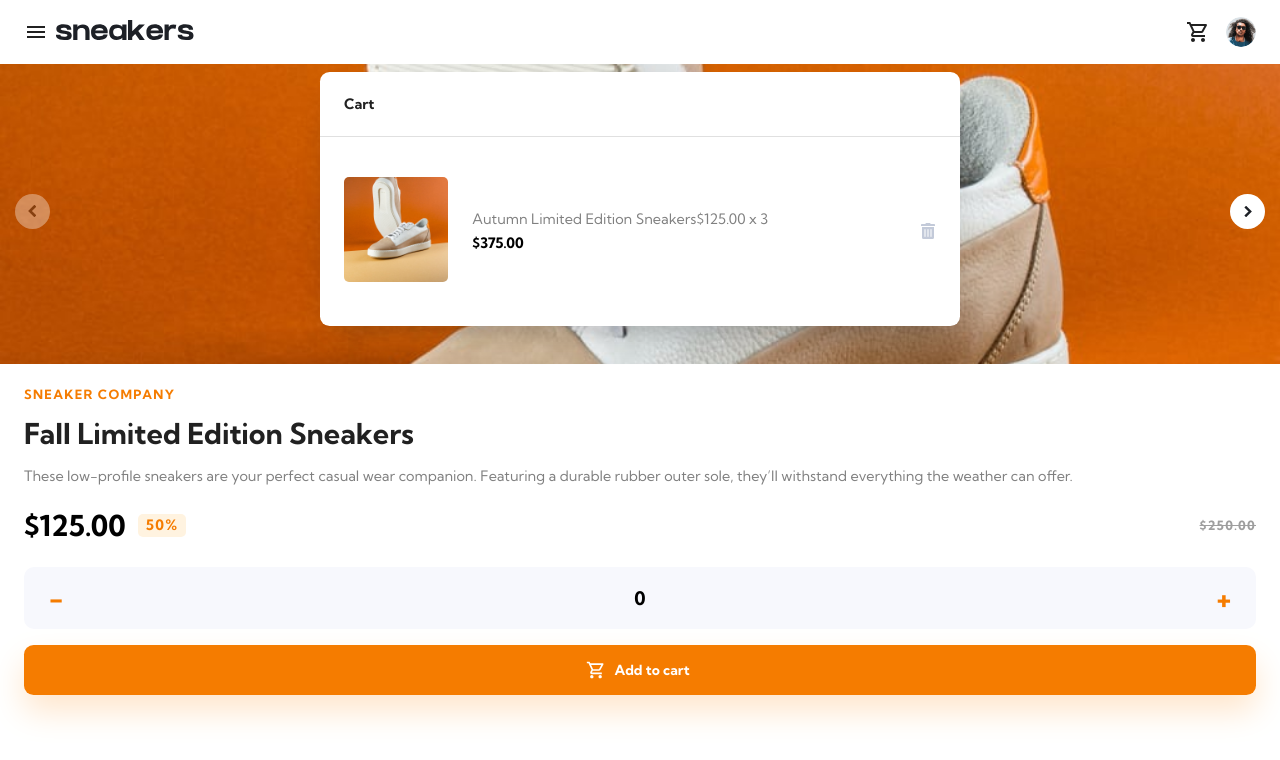
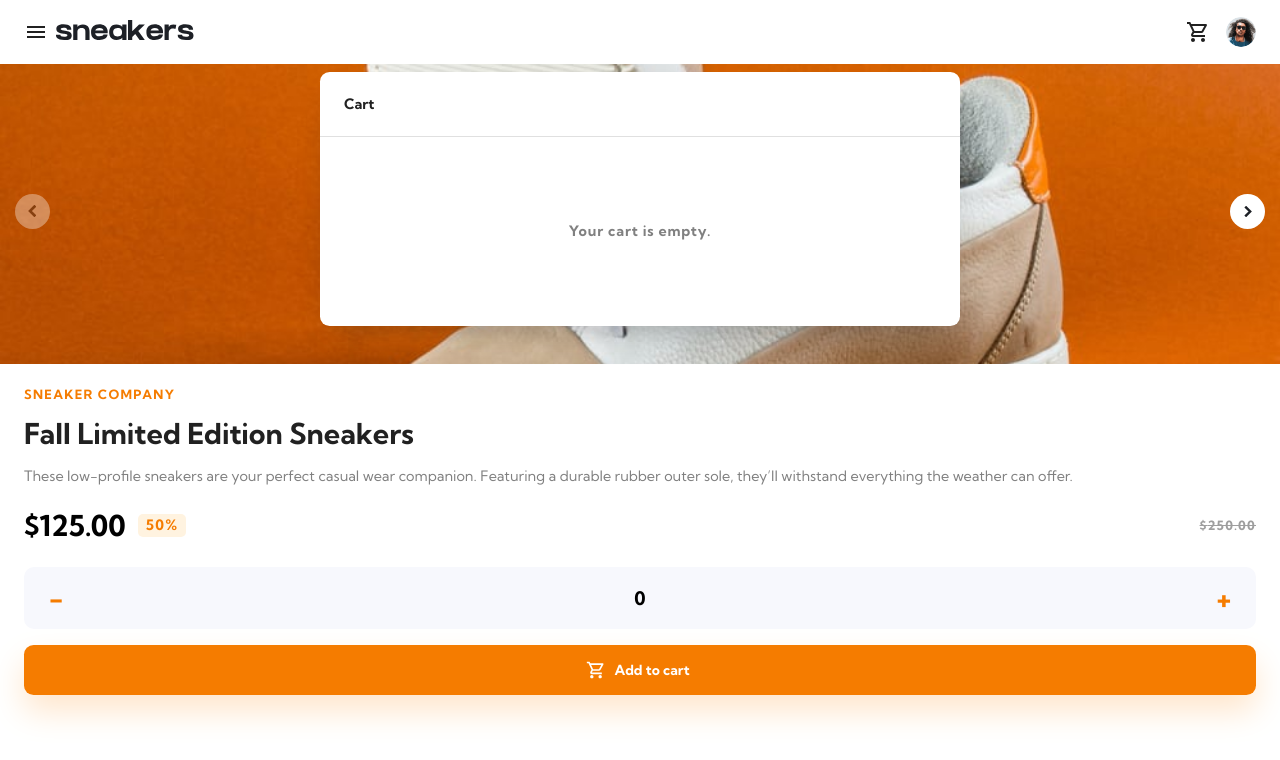
Before and after one commit to bibmode/ecommerce-page, a React (Create React App) app: page / in a window 1280 px wide. Both pictures are taken after a click on the button 1198 px from the left and 32 px from the top of the page. Shown: the top 760 px of the page. Built offline with nearby package versions, Linux system fonts and the light colour scheme.

Commit message:
use context

```diff
--- a/src/App.js
+++ b/src/App.js
@@ -5,7 +5,7 @@ import NavBar from "./components/NavBar";
 import ImageSlides from "./components/ImageSlides";
 import Product from "./components/Product";
 import Cart from "./components/Cart";
-import { useState } from "react";
+import { createContext, useEffect, useState } from "react";
 
 const appTheme = createTheme({
   palette: {
@@ -33,8 +33,24 @@ const appTheme = createTheme({
   },
 });
 
+export const AppContext = createContext(null);
+
 function App() {
   const [cart, setCart] = useState(false);
+  const [emptyCart, setEmptyCart] = useState(true);
+  const [productDetails, setProductDetails] = useState({
+    originalPrice: 250,
+    discount: 50,
+    quantity: 0,
+    name: "Fall Limited Edition Sneakers",
+    productInfo:
+      "These low-profile sneakers are your perfect casual wear companion. Featuring a durable rubber outer sole, they’ll withstand everything the weather can offer.",
+  });
+
+  useEffect(() => {
+    console.log(productDetails);
+    console.log(emptyCart);
+  }, [productDetails, emptyCart]);
 
   const toggleCart = () => {
     setCart(!cart);
@@ -42,12 +58,22 @@ function App() {
 
   return (
     <ThemeProvider theme={appTheme}>
-      <div className="App">
-        {cart && <Cart />}
-        <NavBar toggleCart={() => toggleCart()} />
-        <ImageSlides />
-        <Product />
-      </div>
+      <AppContext.Provider
+        value={{
+          emptyCart,
+          setEmptyCart,
+          toggleCart,
+          productDetails,
+          setProductDetails,
+        }}
+      >
+        <div className="App">
+          {cart && <Cart />}
+          <NavBar />
+          <ImageSlides />
+          <Product />
+        </div>
+      </AppContext.Provider>
     </ThemeProvider>
   );
 }
--- a/src/components/AddOptions.js
+++ b/src/components/AddOptions.js
@@ -3,17 +3,11 @@ import { Button, Grid } from "@mui/material";
 import ShoppingCartOutlinedIcon from "@mui/icons-material/ShoppingCartOutlined";
 
 import { makeStyles } from "@mui/styles";
-import { useState } from "react";
+import { useContext } from "react";
+import MyButton from "./MyButton";
+import { AppContext } from "../App";
 
 const useStyle = makeStyles((theme) => ({
-  addBtn: {
-    color: "#fff !important",
-    textTransform: "none !important",
-    fontWeight: "700 !important",
-    paddingBlock: "0.8rem !important",
-    borderRadius: "0.6rem !important",
-    boxShadow: "0 1rem 2rem #ffe6cc !important",
-  },
   quantityBtn: {
     fontWeight: "700 !important",
     fontSize: "1.8rem !important",
@@ -26,12 +20,27 @@ const useStyle = makeStyles((theme) => ({
 
 const AddOptions = () => {
   const classes = useStyle();
-  const [quantity, setQuantity] = useState(0);
+  // use context
+  const { productDetails, setProductDetails, setEmptyCart } =
+    useContext(AppContext);
 
   const handleQuantity = (operation) => {
     operation
-      ? setQuantity(quantity + 1)
-      : setQuantity(quantity === 0 ? quantity : quantity - 1);
+      ? setProductDetails({
+          ...productDetails,
+          quantity: productDetails.quantity + 1,
+        })
+      : setProductDetails(
+          productDetails.quantity !== 0
+            ? {
+                ...productDetails,
+                quantity: productDetails.quantity - 1,
+              }
+            : {
+                ...productDetails,
+                quantity: 0,
+              }
+        );
   };
 
   return (
@@ -52,7 +61,7 @@ const AddOptions = () => {
         >
           -
         </Button>
-        <h3>{quantity}</h3>
+        <h3>{productDetails.quantity}</h3>
         <Button
           className={classes.quantityBtn}
           onClick={() => handleQuantity(true)}
@@ -61,14 +70,11 @@ const AddOptions = () => {
         </Button>
       </Grid>
       <Grid item xs={12} mb={7}>
-        <Button
-          className={classes.addBtn}
-          variant="contained"
-          fullWidth
-          startIcon={<ShoppingCartOutlinedIcon />}
-        >
-          Add to cart
-        </Button>
+        <MyButton
+          shadow={false}
+          label="Add to cart"
+          icon={<ShoppingCartOutlinedIcon />}
+        />
       </Grid>
     </Grid>
   );
--- a/src/components/Cart.js
+++ b/src/components/Cart.js
@@ -7,6 +7,10 @@ import styled from "styled-components";
 import { makeStyles } from "@mui/styles";
 import { grey } from "@mui/material/colors";
 import CartItem from "./CartItem";
+import MyButton from "./MyButton";
+
+import { AppContext } from "../App";
+import { useContext } from "react";
 
 const useStyles = makeStyles((theme) => ({
   emptyCartText: {
@@ -35,6 +39,7 @@ const Card = styled.div`
 const Items = styled.div`
   min-height: 11.8rem;
   display: flex;
+  flex-direction: column;
   align-items: center;
   justify-content: center;
   padding-inline: 24px;
@@ -43,6 +48,9 @@ const Items = styled.div`
 const Cart = () => {
   const classes = useStyles();
 
+  // use context
+  const { emptyCart } = useContext(AppContext);
+
   return (
     <Card>
       <Typography className={classes.titleText} py={2.5} px={3}>
@@ -50,10 +58,16 @@ const Cart = () => {
       </Typography>
       <Divider />
       <Items>
-        {/* <Typography className={classes.emptyCartText} color="GrayText">
-          Your cart is empty.
-        </Typography> */}
-        <CartItem />
+        {emptyCart ? (
+          <Typography className={classes.emptyCartText} color="GrayText">
+            Your cart is empty.
+          </Typography>
+        ) : (
+          <>
+            <CartItem />
+            <MyButton label="Checkout" shadow={true} />
+          </>
+        )}
       </Items>
     </Card>
   );
--- a/src/components/CartItem.js
+++ b/src/components/CartItem.js
@@ -3,6 +3,8 @@ import { Box } from "@mui/system";
 //material styling
 import { makeStyles } from "@mui/styles";
 import { Grid, IconButton, Typography } from "@mui/material";
+import { useContext } from "react";
+import { AppContext } from "../App";
 
 const useStyles = makeStyles((theme) => ({
   box: {
@@ -34,8 +36,10 @@ const useStyles = makeStyles((theme) => ({
 const CartItem = () => {
   const classes = useStyles();
 
+  const { setEmptyCart } = useContext(AppContext);
+
   return (
-    <Box className={classes.box}>
+    <Box className={classes.box} mb={3}>
       <Grid
         container
         alignItems="center"
@@ -58,7 +62,10 @@ const CartItem = () => {
           <Typography fontWeight="700">$375.00</Typography>
         </Grid>
         <Grid className={classes.delete} item xs={2.5}>
-          <IconButton className={classes.icon}>
+          <IconButton
+            onClick={() => setEmptyCart(true)}
+            className={classes.icon}
+          >
             <img src="images/icon-delete.svg" alt="delete item" />
           </IconButton>
         </Grid>
--- /dev/null
+++ b/src/components/MyButton.js
@@ -0,0 +1,39 @@
+import { Button } from "@mui/material";
+import { makeStyles } from "@mui/styles";
+import { useContext, useEffect } from "react";
+import { AppContext } from "../App";
+
+const useStyle = makeStyles((theme) => ({
+  btn: {
+    color: "#fff !important",
+    textTransform: "none !important",
+    fontWeight: "700 !important",
+    paddingBlock: "0.8rem !important",
+    borderRadius: "0.6rem !important",
+    boxShadow: (props) => props.elevate,
+  },
+}));
+
+const MyButton = ({ label, icon, shadow }) => {
+  const props = {
+    elevate: `${!shadow ? "0 1rem 2rem #ffe6cc !important" : "0"}`,
+  };
+
+  const classes = useStyle(props);
+  const { setEmptyCart } = useContext(AppContext);
+
+  return (
+    <Button
+      onClick={() => setEmptyCart(false)}
+      className={classes.btn}
+      variant="contained"
+      fullWidth
+      startIcon={icon}
+      disableElevation={shadow}
+    >
+      {label}
+    </Button>
+  );
+};
+
+export default MyButton;
--- a/src/components/NavBar.js
+++ b/src/components/NavBar.js
@@ -7,8 +7,10 @@ import ShoppingCartOutlinedIcon from "@mui/icons-material/ShoppingCartOutlined";
 
 //material styling
 import { makeStyles } from "@mui/styles";
-import { useState } from "react";
+import { useContext, useState } from "react";
 import Menu from "./Menu";
+
+import { AppContext } from "../App";
 
 const useStyles = makeStyles((theme) => ({
   icon: {
@@ -34,9 +36,12 @@ const useStyles = makeStyles((theme) => ({
   },
 }));
 
-const NavBar = ({ toggleCart }) => {
+const NavBar = () => {
   const classes = useStyles();
   const [drawer, setDrawer] = useState(false);
+
+  // use context
+  const { toggleCart } = useContext(AppContext);
 
   const handleDrawer = () => {
     setDrawer(!drawer);
--- a/src/components/Product.js
+++ b/src/components/Product.js
@@ -5,6 +5,9 @@ import { makeStyles } from "@mui/styles";
 import { Typography } from "@mui/material";
 import ProductPrice from "./ProductPrice";
 import AddOptions from "./AddOptions";
+
+import { AppContext } from "../App";
+import { useContext } from "react";
 
 const useStyle = makeStyles((theme) => ({
   box: {
@@ -17,6 +20,9 @@ const useStyle = makeStyles((theme) => ({
 const Product = () => {
   const classes = useStyle();
 
+  // use context
+  const { productDetails } = useContext(AppContext);
+
   return (
     <Box className={classes.box}>
       <Typography component="h3" variant="h6" color="primary" mb={1.5}>
@@ -24,13 +30,11 @@ const Product = () => {
       </Typography>
 
       <Typography component="h2" variant="h5" color="textPrimary" mb={1.5}>
-        Fall Limited Edition Sneakers
+        {productDetails.name}
       </Typography>
 
       <Typography color="GrayText" variant="body1" mb={1.5}>
-        These low-profile sneakers are your perfect casual wear companion.
-        Featuring a durable rubber outer sole, they’ll withstand everything the
-        weather can offer.
+        {productDetails.productInfo}
       </Typography>
 
       <ProductPrice />
--- a/src/components/ProductPrice.js
+++ b/src/components/ProductPrice.js
@@ -4,6 +4,9 @@ import { Box } from "@mui/system";
 //material styling
 import { makeStyles } from "@mui/styles";
 import { grey, orange } from "@mui/material/colors";
+
+import { AppContext } from "../App";
+import { useContext } from "react";
 
 const useStyle = makeStyles((theme) => ({
   box: {
@@ -25,12 +28,18 @@ const useStyle = makeStyles((theme) => ({
 const ProductPrice = () => {
   const classes = useStyle();
 
+  // use context
+  const { productDetails } = useContext(AppContext);
+
+  const discountedPrice =
+    productDetails.originalPrice * (productDetails.discount / 100);
+
   return (
     <Box className={classes.box}>
       <Grid container alignItems="center">
         <Grid item mr={1.5}>
           <Typography component="h4" variant="h5">
-            $125.00
+            ${discountedPrice.toFixed(2)}
           </Typography>
         </Grid>
         <Grid item mr="auto">
@@ -40,7 +49,7 @@ const ProductPrice = () => {
             component="h4"
             variant="h6"
           >
-            50%
+            {productDetails.discount}%
           </Typography>
         </Grid>
         <Grid item>
@@ -49,7 +58,7 @@ const ProductPrice = () => {
             component="h4"
             variant="h6"
           >
-            $250.00
+            ${productDetails.originalPrice.toFixed(2)}
           </Typography>
         </Grid>
       </Grid>
```
